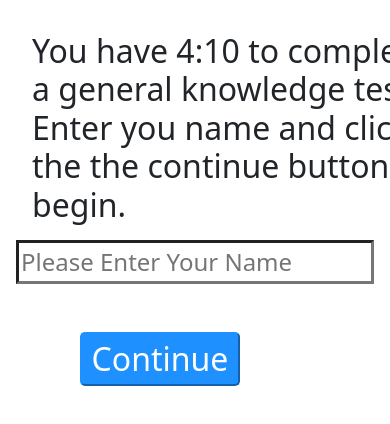
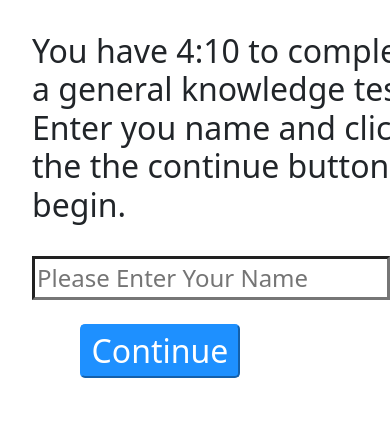
Before and after one commit to Prim3timer/test, a React (Create React App) app: page / in a window 390 px wide. Shown: the top 424 px of the page. Built offline with nearby package versions, Linux system fonts and the light colour scheme.

Commit message:
working on the portrait

```diff
--- a/src/index.css
+++ b/src/index.css
@@ -248,10 +248,12 @@ h3 {
     margin: 0 0 0 2rem;
   }
   #name-taker {
-    margin:  1rem;
+    margin:  2rem 0 0 2rem;
   }
   #error {
-    width: 20rem;
+    width: 25rem;
+    margin: 0 0 0 2rem;
+
   }
 
 #tableA {
```
